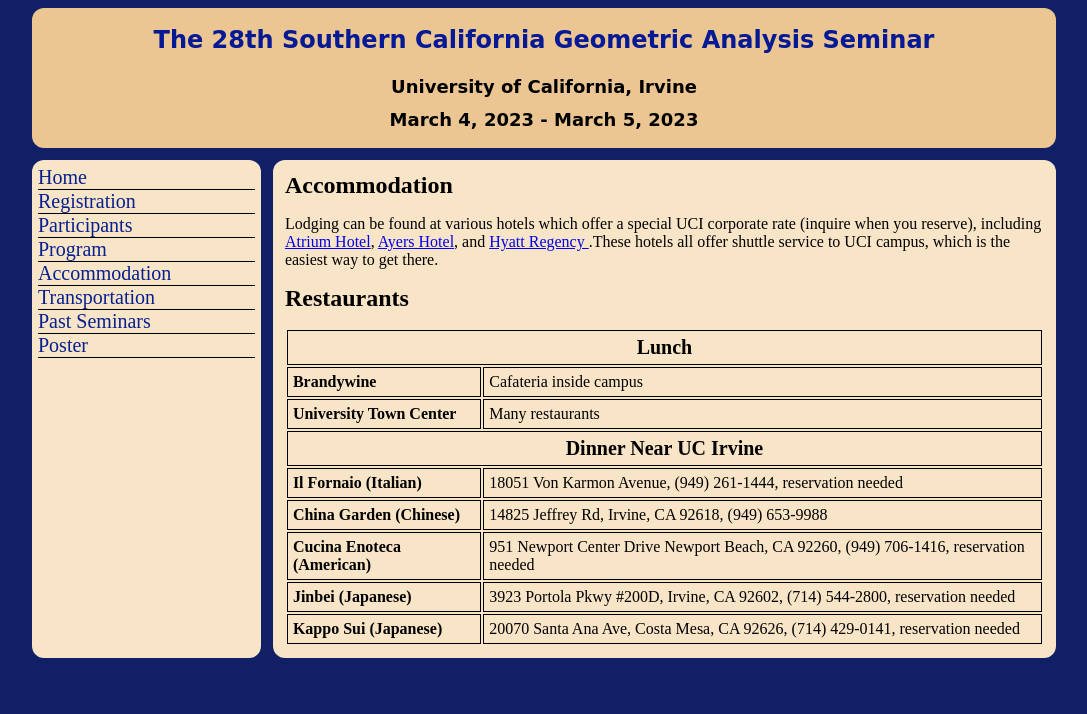
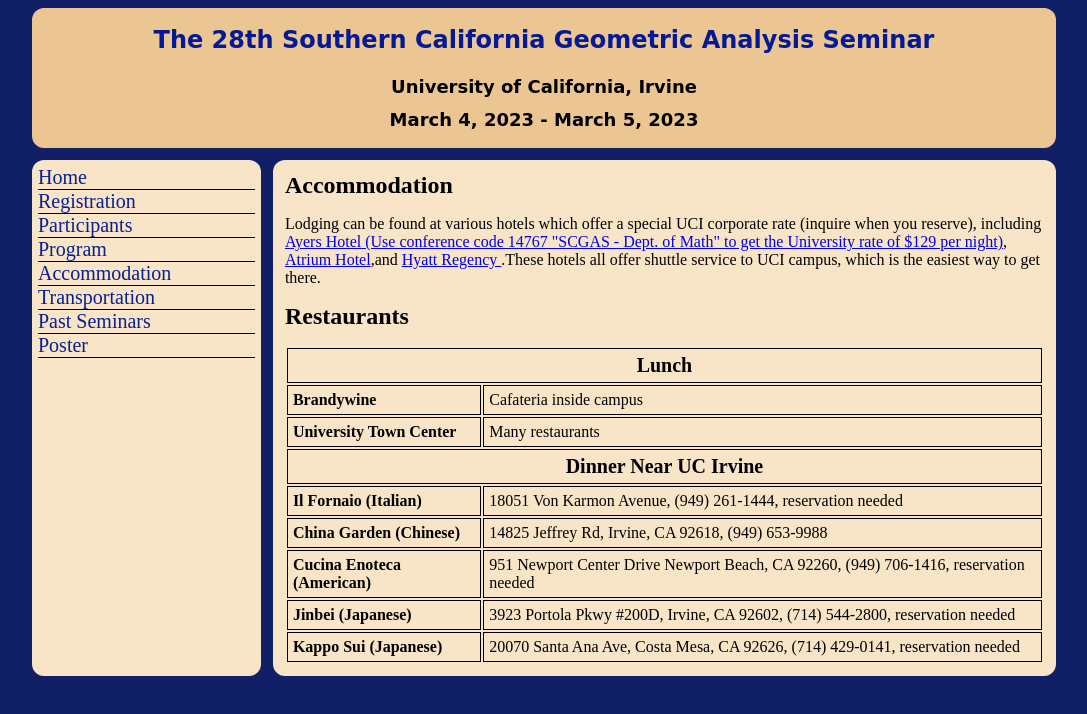
Before and after one commit to Geometry-Discovery-Project-UCI/scgas.math.uci.edu, a Vue app: page /accommodation in a window 1280 px wide. Shown: the top 714 px of the page, without its empty margins (96-1183 px from the left). Built offline with nearby package versions, Linux system fonts and the light colour scheme.

Commit message:
Added the conference code for special rate for Ayres.

```diff
--- a/src/views/AccommodationView.vue
+++ b/src/views/AccommodationView.vue
@@ -3,8 +3,10 @@
   <p>
     Lodging can be found at various hotels which offer a special UCI corporate
     rate (inquire when you reserve), including
-    <a target="_blank" href="https://atriumhotel.com/">Atrium Hotel</a>,
-    <a target="_blank" href="https://www.ayreshotels.com/">Ayers Hotel</a>, and
+    <a target="_blank" href="https://www.ayreshotels.com/"
+      >Ayers Hotel (Use conference code 14767 "SCGAS - Dept. of Math" to get the
+      University rate of $129 per night)</a
+    >, <a target="_blank" href="https://atriumhotel.com/">Atrium Hotel</a>,and
     <a
       target="_blank"
       href="https://www.hyatt.com/en-US/hotel/california/hyatt-regency-john-wayne-airport-newport-beach/snarj"
```
